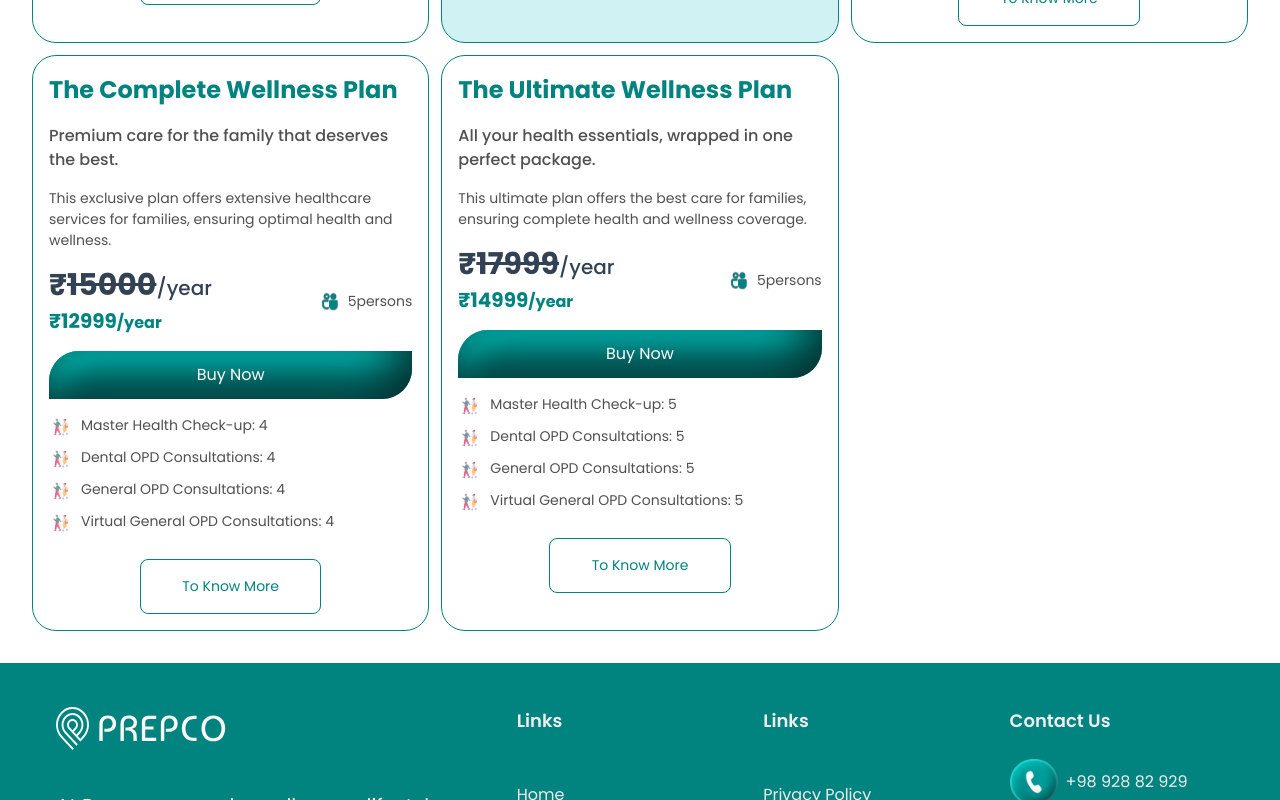
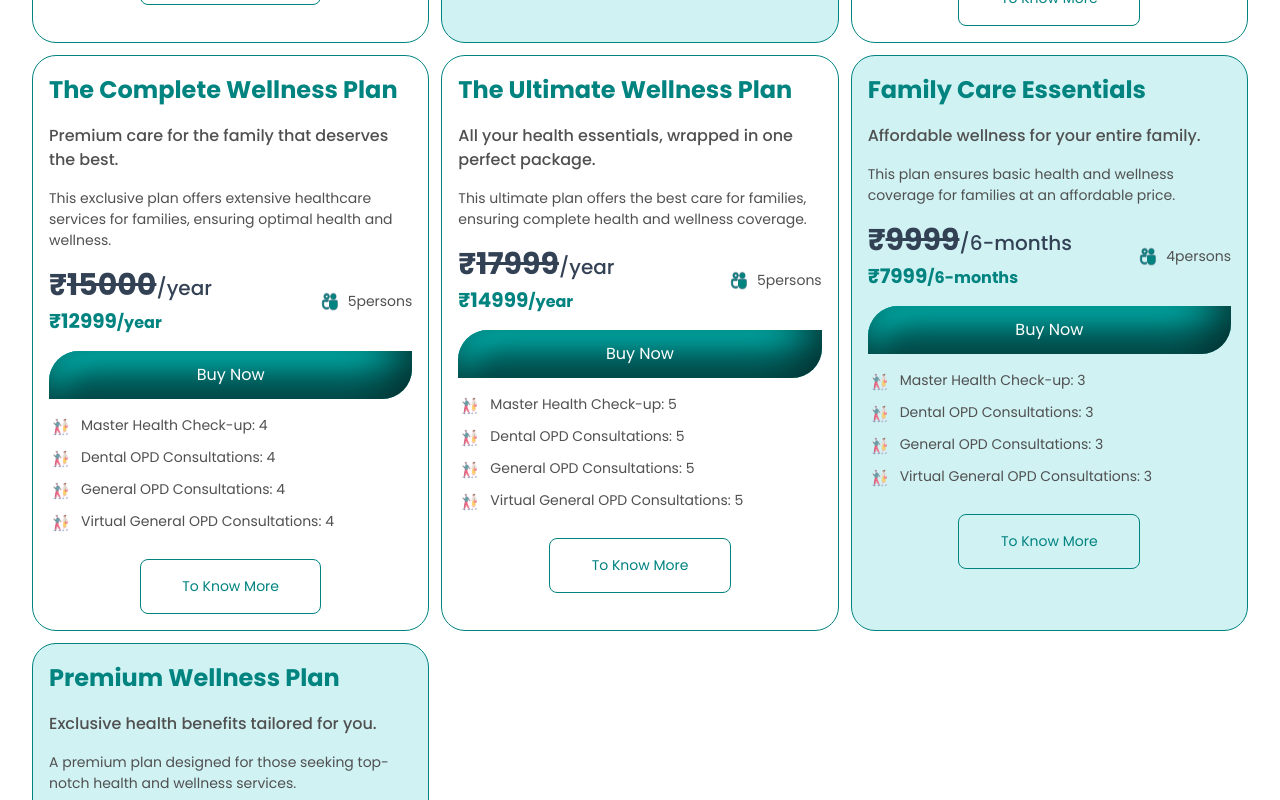
Before and after one commit to Prepco-creator/PREPCO, a Next.js app: page /plans in a window 1280 px wide. Shown: the part 1420-2220 px from the top of the page. Built offline with nearby package versions, Linux system fonts and the light colour scheme; a web font is replaced by a local one.

Commit message:
Filter Plans are corrected and fine tuned

```diff
--- a/src/components/plans/FilterPlans.tsx
+++ b/src/components/plans/FilterPlans.tsx
@@ -3,14 +3,17 @@ import React, { useState } from "react";
 interface FilterPlansProps {
   onFilterChange: (
     filterType: "duration" | "special" | "fullCoverage" | null,
-    value?: number | string
+    value?: number | string | string[]
   ) => void;
 }
 
 const FilterPlans: React.FC<FilterPlansProps> = ({ onFilterChange }) => {
   const [selectedFilter, setSelectedFilter] = useState<string | null>(null);
 
-  const handleSelect = (filterType: "duration" | "special" | "fullCoverage", value?: number | string) => {
+  const handleSelect = (
+    filterType: "duration" | "special" | "fullCoverage",
+    value?: number | string | string[]
+  ) => {
     const filterKey = filterType === "duration" ? `duration-${value}` : filterType;
 
     if (selectedFilter === filterKey) {
@@ -24,45 +27,36 @@ const FilterPlans: React.FC<FilterPlansProps> = ({ onFilterChange }) => {
     }
   };
 
+  const buttonClass = (isSelected: boolean) =>
+    `px-6 py-3 rounded-xl font-medium text-sm shadow-lg border-[2px] transition-all duration-300 transform ${
+      isSelected
+        ? "bg-gradient-to-b from-teal-400 to-teal-800 text-white border-gray-700 shadow-double-inset scale-105"
+        : "bg-gray-200 text-primary border-teal-600"
+    }`;
+
   return (
     <div className="flex items-center justify-center py-4 gap-4 flex-wrap">
       <button
-        className={`px-6 py-3 rounded-xl font-medium text-sm shadow-lg border-[2px] ${selectedFilter === "duration-6"
-          ? "bg-gradient-to-b from-teal-400 to-teal-800 text-white border-gray-700 shadow-double-inset"
-          : "bg-gray-200 text-primary border-teal-600"
-          } transition-all duration-300 transform ${selectedFilter === "duration-6" ? "scale-105" : ""
-          }`}
+        className={buttonClass(selectedFilter === "duration-6")}
         onClick={() => handleSelect("duration", 6)}
       >
         6 Months Plan
       </button>
       <button
-        className={`px-6 py-3 rounded-xl font-medium text-sm shadow-lg border-[2px] ${selectedFilter === "duration-12"
-          ? "bg-gradient-to-b from-teal-400 to-teal-800 text-white border-gray-700 shadow-double-inset"
-          : "bg-gray-200 text-primary border-teal-600"
-          } transition-all duration-300 transform ${selectedFilter === "duration-12" ? "scale-105" : ""
-          }`}
+        className={buttonClass(selectedFilter === "duration-12")}
         onClick={() => handleSelect("duration", 12)}
       >
         1 Year Plan
       </button>
       <button
-        className={`px-6 py-3 rounded-xl font-medium text-sm shadow-lg border-[2px] ${selectedFilter === "special"
-          ? "bg-gradient-to-b from-teal-400 to-teal-800 text-white border-gray-700 shadow-double-inset"
-          : "bg-gray-200 text-primary border-teal-600"
-          } transition-all duration-300 transform ${selectedFilter === "special" ? "scale-105" : ""
-          }`}
+        className={buttonClass(selectedFilter === "special")}
         onClick={() => handleSelect("special")}
       >
         Special Plan
       </button>
       <button
-        className={`px-6 py-3 rounded-xl font-medium text-sm shadow-lg border-[2px] ${selectedFilter === "fullCoverage"
-          ? "bg-gradient-to-b from-teal-400 to-teal-800 text-white border-gray-700 shadow-double-inset"
-          : "bg-gray-200 text-primary border-teal-600"
-          } transition-all duration-300 transform ${selectedFilter === "fullCoverage" ? "scale-105" : ""
-          }`}
-        onClick={() => handleSelect("fullCoverage", "plan_8")}
+        className={buttonClass(selectedFilter === "fullCoverage")}
+        onClick={() => handleSelect("fullCoverage", ["plan_8", "plan_7"])}
       >
         Full Coverage Plan
       </button>
--- a/src/components/plans/Plans.tsx
+++ b/src/components/plans/Plans.tsx
@@ -13,7 +13,7 @@ const Plans = () => {
 
   const handleFilterChange = (
     filterType: "duration" | "special" | "fullCoverage" | null,
-    value?: number | string
+    value?: number | string | string[]
   ) => {
     if (!filterType) {
       // No filter selected, show all plans
@@ -26,9 +26,10 @@ const Plans = () => {
       newFilteredPlans = mockData.filter((plan) => plan.duration === value);
     } else if (filterType === "special") {
       newFilteredPlans = mockData.filter((plan) => plan.isSpecial);
-    } else if (filterType === "fullCoverage" && typeof value === "string") {
-      newFilteredPlans = mockData.filter((plan) => plan.id === value);
+    } else if (filterType === "fullCoverage" && Array.isArray(value)) {
+      newFilteredPlans = mockData.filter((plan) => value.includes(plan.id));
     }
+
     setFilteredPlans(newFilteredPlans);
   };
 
--- a/src/data/plans.ts
+++ b/src/data/plans.ts
@@ -251,9 +251,62 @@ export const mockData: PlanProps[] = [
       { "id": "feature_125", "content": "Home-Based Treatments: 2" },
       { "id": "feature_126", "content": "Discounts on Home-Based Treatments: 2" }
     ]
+  },
+  {
+    "id": "plan_9",
+    "title": "Family Care Essentials",
+    "tagline": "Affordable wellness for your entire family.",
+    "description": "This plan ensures basic health and wellness coverage for families at an affordable price.",
+    "bigDescription": "Ideal for families looking for essential health benefits, offering value-for-money services.",
+    "category": "semi-annual",
+    "duration": 6,
+    "pricing": 9999,
+    "discountPricing": 7999,
+    "isSpecial": true,
+    "membersCount": 4,
+    "features": [
+      { "id": "feature_201", "content": "Master Health Check-up: 3" },
+      { "id": "feature_202", "content": "Dental OPD Consultations: 3" },
+      { "id": "feature_203", "content": "General OPD Consultations: 3" },
+      { "id": "feature_204", "content": "Virtual General OPD Consultations: 3" },
+      { "id": "feature_205", "content": "Virtual Physiotherapy Consultations: 3" },
+      { "id": "feature_206", "content": "Nutrition: 3-P-6M" },
+      { "id": "feature_207", "content": "Medicine Benefits Worth Rs. 300: 3" },
+      { "id": "feature_208", "content": "Recorded Yoga Sessions: 1" },
+      { "id": "feature_209", "content": "Recorded Fitness Sessions: 1" },
+      { "id": "feature_210", "content": "Discounts on Laboratory Tests: 1" },
+      { "id": "feature_211", "content": "Out-Patient Discounts: 1" }
+    ]
+  },
+  {
+    "id": "plan_10",
+    "title": "Premium Wellness Plan",
+    "tagline": "Exclusive health benefits tailored for you.",
+    "description": "A premium plan designed for those seeking top-notch health and wellness services.",
+    "bigDescription": "Perfect for individuals or families who want priority access to premium healthcare services.",
+    "category": "annual",
+    "duration": 12,
+    "pricing": 24999,
+    "discountPricing": 21999,
+    "isSpecial": true,
+    "membersCount": 6,
+    "features": [
+      { "id": "feature_301", "content": "Master Health Check-up: 6" },
+      { "id": "feature_302", "content": "Dental OPD Consultations: 6" },
+      { "id": "feature_303", "content": "General OPD Consultations: 6" },
+      { "id": "feature_304", "content": "Virtual General OPD Consultations: 6" },
+      { "id": "feature_305", "content": "Virtual Dental OPD Consultations: 6" },
+      { "id": "feature_306", "content": "Nutrition: Unlimited" },
+      { "id": "feature_307", "content": "Pest Control: Entire Home" },
+      { "id": "feature_308", "content": "Medicine Benefits Worth Rs. 1000: 6" },
+      { "id": "feature_309", "content": "Recorded Yoga Sessions: Unlimited" },
+      { "id": "feature_310", "content": "Priority Laboratory Discounts: 4" },
+      { "id": "feature_311", "content": "In-Patient Discounts: 4" },
+      { "id": "feature_312", "content": "Out-Patient Discounts: 4" },
+      { "id": "feature_313", "content": "Home-Based Treatments: Unlimited" },
+      { "id": "feature_314", "content": "Emergency Support: 24/7" }
+    ]
   }
-
-
 ];
 
 
```
